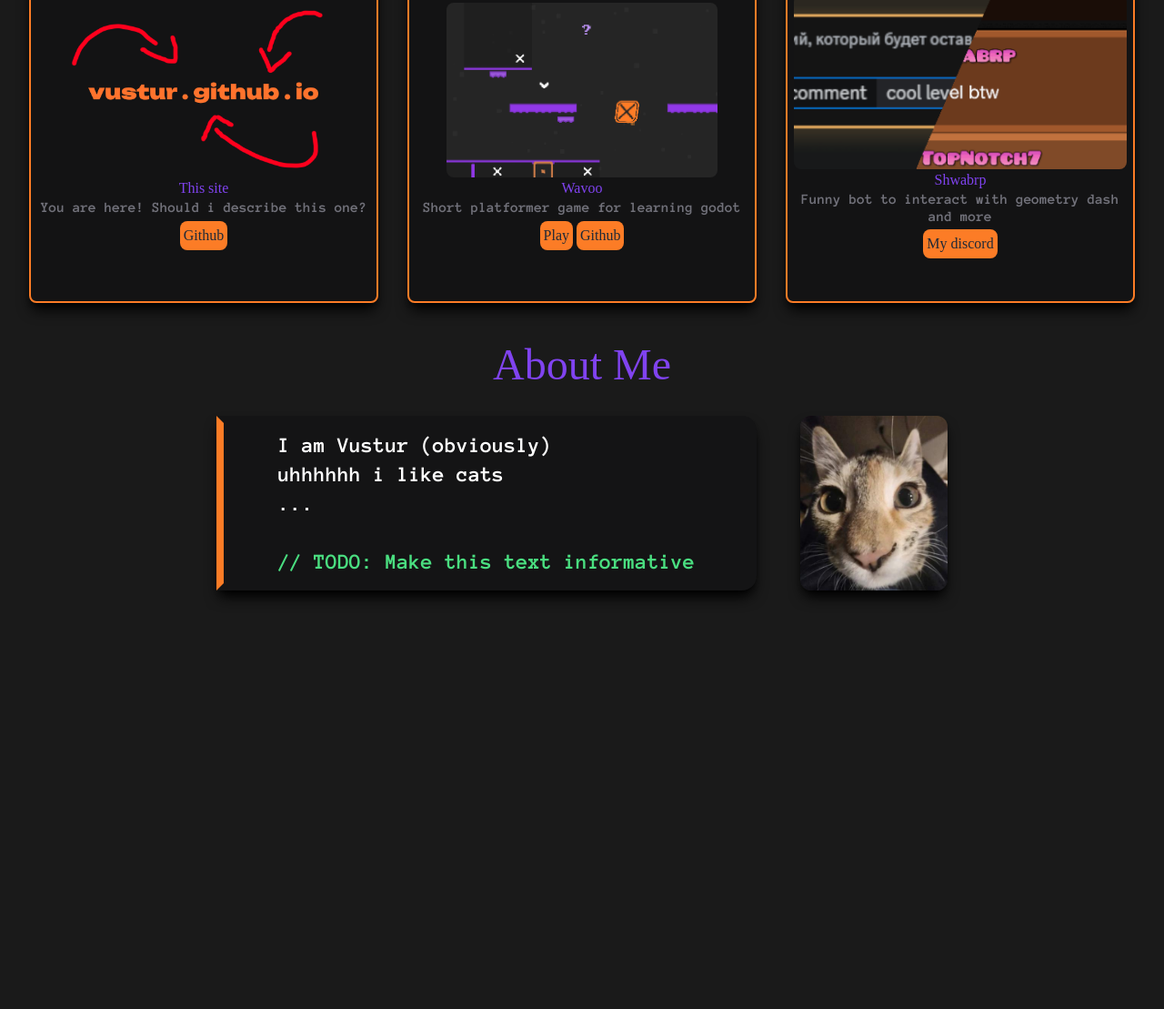
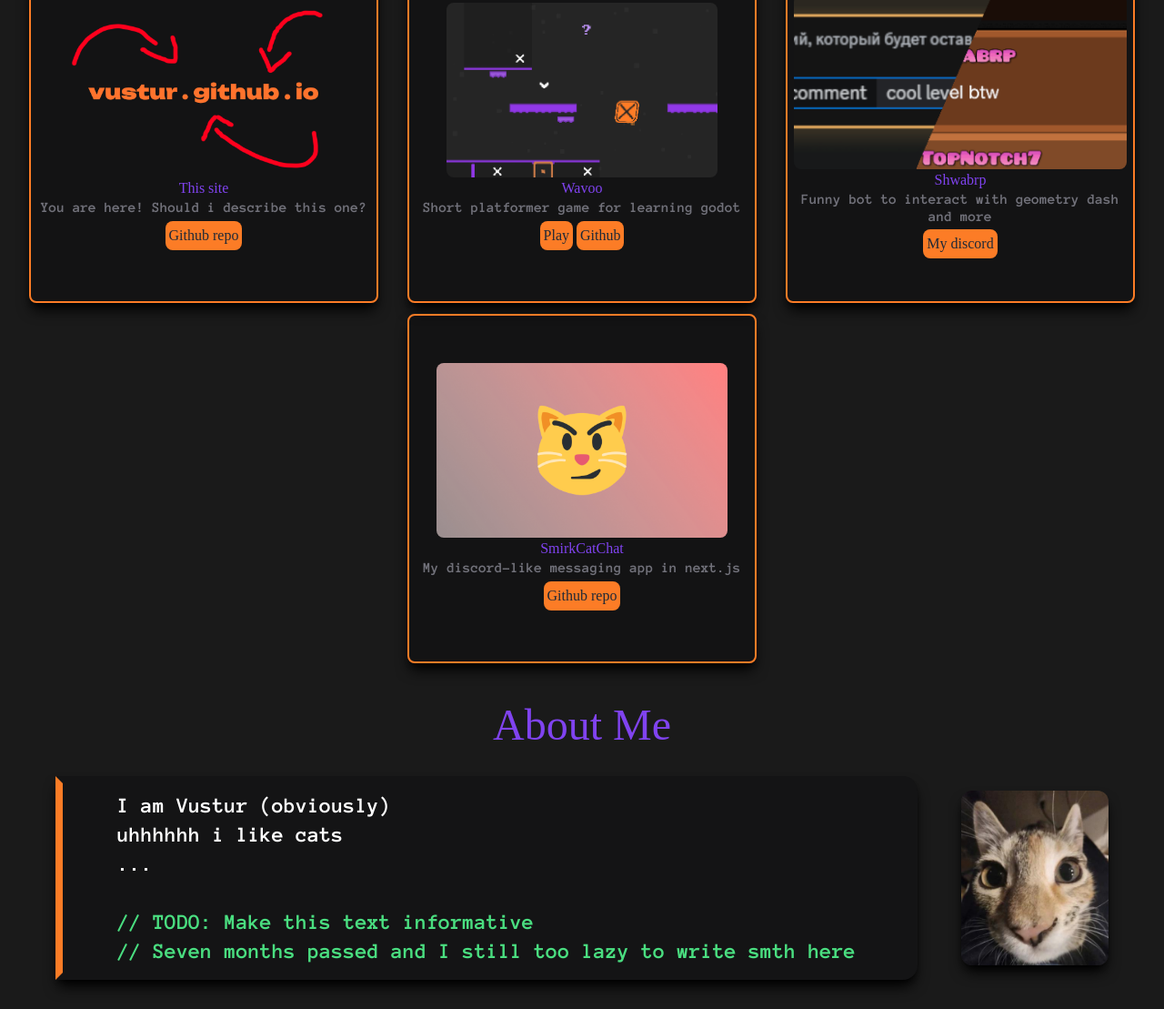
Before and after one commit to vustur/vustur.github.io, a website: page index.html in a window 1280 px wide. Shown: the part 883-1992 px from the top of the page at 91% size. Before the commit the page ends 1564 px from the top, so only its background shows below. Drawn offline with Linux system fonts and the light colour scheme; a web font is replaced by a local one.

Commit message:
added catsmirkchat

```diff
--- a/index.html
+++ b/index.html
@@ -35,14 +35,14 @@
 			</div>
 		</div>
 		<div class="flex flex-row mt-48 justify-center">
-			<img src="assets/icons/icon_discord.png" onclick="window.open('discord.html')" class="link-icon">
-			<img src="assets/icons/icon_github.png" onclick="window.open('github.html')" class="link-icon">
+			<img src="assets/icons/icon_discord.png"  onclick="window.open('discord.html')" class="link-icon">
+			<img src="assets/icons/icon_github.png"   onclick="window.open('github.html')" class="link-icon">
 			<img src="assets/icons/icon_telegram.png" onclick="window.open('telegram.html')" class="link-icon">
 		</div>
 		<div class="anon-pro-font text-2xl text-pinkman mt-6">
 			<a href="#projects">Projects / </a>
 			<a href="#aboutMe">About Me </a>
-			<a class="text-pinkman opacity-40"># Updated: 21.08.23</a>
+			<a class="text-pinkman opacity-40"># Updated: 09.03.2024</a>
 		</div>
 		<!-- Projects -->
 		<div class="mt-20 mb-8">
@@ -58,7 +58,7 @@
 					</p>
 					<div class="projBtnList">
 						<button class="orgbtn">
-							<a href="https://github.com/vustur/vustur.github.io">Github</a>
+							<a href="https://github.com/vustur/vustur.github.io">Github repo</a>
 						</button>
 					</div>
 				</div>
@@ -89,7 +89,21 @@
 					</p>
 					<div class="projBtnList">
 						<button class="orgbtn">
-							<a href="https://vustur.itch.io/wavoo">My discord</a>
+							<a href="https://dsc.gg/vustur">My discord</a>
+						</button>
+					</div>
+				</div>
+				<div class="projbase">
+					<img src="assets/projImgs/smirkcatcat.png" class="projimg">
+					<p class="projname">
+						SmirkCatChat
+					</p>
+					<p class="projdesc">
+						My discord-like messaging app in next.js
+					</p>
+					<div class="projBtnList">
+						<button class="orgbtn">
+							<a href="https://github.com/vustur/smirkcatchat">Github repo</a>
 						</button>
 					</div>
 				</div>
@@ -103,7 +117,8 @@
 					uhhhhhh i like cats <br>
 					... <br>
 					<br>
-					<span class="text-green-400">// TODO: Make this text informative </span>
+					<span class="text-green-400">// TODO: Make this text informative </span><br>
+					<span class="text-green-400">// Seven months passed and I still too lazy to write smth here </span>
 				</p>
 			</div>
 			<img src="assets/catto.jfif" class="borderonhover mx-6 h-48 mb-8 shadow-lg shadow-black rounded-xl border-orangoo" style="transition: 1s cubic-bezier(0.175, 0.885, 0.32, 1.275);" alt="Funny cat pic">
--- a/style.css
+++ b/style.css
@@ -19,7 +19,7 @@ html{
 }
 
 .projbase:hover{
-  @apply p-0 h-80
+  @apply p-0
 }
 
 .projname {
```
Also changed, not shown: assets/projImgs/smirkcatcat.png (added), tw.css.
